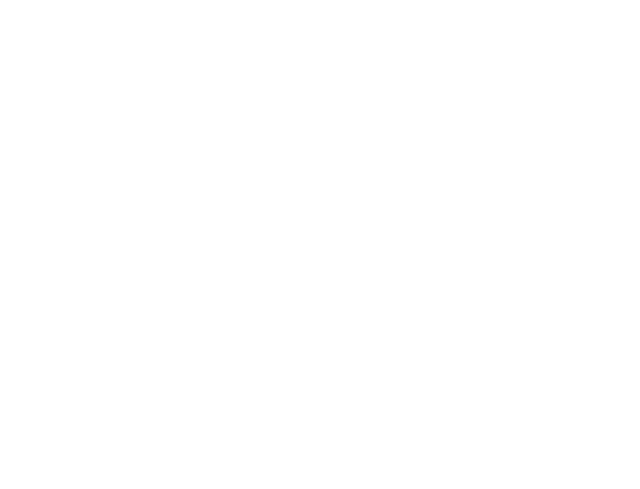
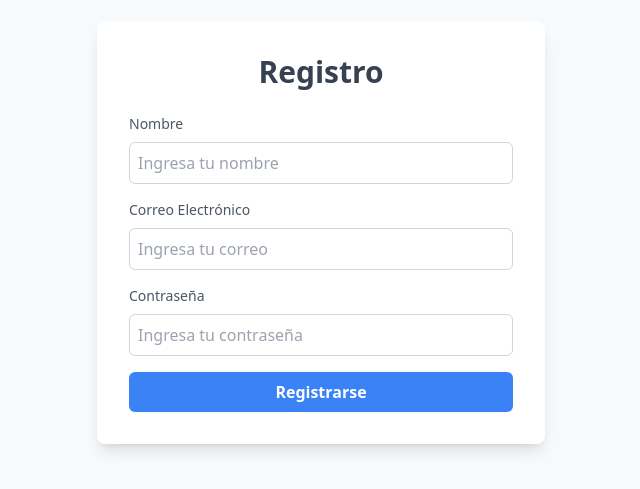
Before and after one commit to jose-marin-garcia/BDA_CTRL2, a Nuxt app in the folder FrontendCtrl2/: page /register in a window 1280 px wide. Before the commit this address had no page. Shown: the part 167-656 px from the top of the page, without its empty margins (319-959 px from the left). Built offline with nearby package versions, Linux system fonts and the light colour scheme.

Commit message:
Las paginas pare register y login
La base aun hay que definir si vamos a pedir nombre igual y tambien hay que hacer los metodos de API RESTful pero por el momento es para ir estructurando el front end

```diff
--- /dev/null
+++ b/FrontendCtrl2/assets/css/tailwind.css
@@ -0,0 +1,4 @@
+/* assets/css/tailwind.css */
+@tailwind base;
+@tailwind components;
+@tailwind utilities;
--- a/FrontendCtrl2/nuxt.config.js
+++ b/FrontendCtrl2/nuxt.config.js
@@ -1,51 +1,52 @@
 export default {
-  css: ["@/assets/css/tailwind.css"],
-  // Disable server-side rendering: https://go.nuxtjs.dev/ssr-mode
+  // Desactivar renderizado del lado del servidor (SSR)
   ssr: false,
 
-  // Target: https://go.nuxtjs.dev/config-target
+  // Objetivo de despliegue (estático en este caso)
   target: 'static',
 
-  // Global page headers: https://go.nuxtjs.dev/config-head
+  // Configuración de la cabecera HTML
   head: {
     title: 'FrontendCtrl2',
     htmlAttrs: {
-      lang: 'en'
+      lang: 'en',
     },
     meta: [
       { charset: 'utf-8' },
       { name: 'viewport', content: 'width=device-width, initial-scale=1' },
       { hid: 'description', name: 'description', content: '' },
-      { name: 'format-detection', content: 'telephone=no' }
+      { name: 'format-detection', content: 'telephone=no' },
     ],
-    link: [
-      { rel: 'icon', type: 'image/x-icon', href: '/favicon.ico' }
-    ]
+    link: [{ rel: 'icon', type: 'image/x-icon', href: '/favicon.ico' }],
   },
 
-  // Global CSS: https://go.nuxtjs.dev/config-css
+  // Ruta global de CSS
   css: [
+    '@/assets/css/tailwind.css', // Ruta al archivo tailwind.css donde importas las directivas @tailwind
   ],
 
-  // Plugins to run before rendering page: https://go.nuxtjs.dev/config-plugins
-  plugins: [
+  // Plugins para ejecutar antes de renderizar la página
+  plugins: [],
+
+  // Importación automática de componentes
+  components: true,
+
+  // Módulos para el desarrollo y construcción (recomendado)
+  buildModules: [
+    // Agregar TailwindCSS como módulo de construcción
+    '@nuxt/postcss8',
   ],
 
-  // Auto import components: https://go.nuxtjs.dev/config-components
-  components: true,
+  // Módulos adicionales
+  modules: [],
 
-  // Modules for dev and build (recommended): https://go.nuxtjs.dev/config-modules
-  buildModules: [
-  ],
-
-  // Modules: https://go.nuxtjs.dev/config-modules
-  modules: [
-  ],
-
-  // Build Configuration: https://go.nuxtjs.dev/config-build
+  // Configuración de construcción
   build: {
-  }
-
-
-
-}
+    postcss: {
+      plugins: {
+        tailwindcss: {},
+        autoprefixer: {},
+      },
+    },
+  },
+};
--- /dev/null
+++ b/FrontendCtrl2/pages/login.vue
@@ -0,0 +1,60 @@
+<template>
+    <div class="login-page flex justify-center items-center min-h-screen bg-gray-100">
+      <div class="bg-white p-8 rounded-lg shadow-lg w-full max-w-md">
+        <h1 class="text-3xl font-bold text-center text-gray-700 mb-6">Login</h1>
+        <form @submit.prevent="login" class="space-y-4">
+          <div>
+            <label for="email" class="block text-sm font-medium text-gray-600">Correo Electrónico</label>
+            <input
+              id="email"
+              v-model="email"
+              type="email"
+              required
+              class="mt-2 p-2 w-full border border-gray-300 rounded-md focus:outline-none focus:ring-2 focus:ring-blue-500"
+              placeholder="Ingresa tu correo"
+            />
+          </div>
+          <div>
+            <label for="password" class="block text-sm font-medium text-gray-600">Contraseña</label>
+            <input
+              id="password"
+              v-model="password"
+              type="password"
+              required
+              class="mt-2 p-2 w-full border border-gray-300 rounded-md focus:outline-none focus:ring-2 focus:ring-blue-500"
+              placeholder="Ingresa tu contraseña"
+            />
+          </div>
+          <button
+            type="submit"
+            class="w-full py-2 mt-4 bg-blue-500 text-white font-semibold rounded-md hover:bg-blue-600 focus:outline-none focus:ring-2 focus:ring-blue-500"
+          >
+            Login
+          </button>
+        </form>
+      </div>
+    </div>
+  </template>
+
+  <script>
+  export default {
+    data() {
+      return {
+        email: '',
+        password: '',
+      };
+    },
+    methods: {
+      register() {
+        // Aquí puedes agregar la lógica para el registro (ej. validación o llamada API)
+        console.log("Logeado:", {email: this.email, password: this.password });
+      },
+    },
+  };
+  </script>
+
+<style scoped>
+  .login-page {
+    background-color: #f7fafc;
+  }
+</style>
--- /dev/null
+++ b/FrontendCtrl2/pages/register.vue
@@ -0,0 +1,96 @@
+<template>
+  <div class="register-page flex justify-center items-center min-h-screen bg-gray-100">
+    <div class="bg-white p-8 rounded-lg shadow-lg w-full max-w-md">
+      <h1 class="text-3xl font-bold text-center text-gray-700 mb-6">Registro</h1>
+      <form @submit.prevent="register" class="space-y-4">
+        <div>
+          <label for="name" class="block text-sm font-medium text-gray-600">Nombre</label>
+          <input
+            id="name"
+            v-model="name"
+            type="text"
+            required
+            class="mt-2 p-2 w-full border border-gray-300 rounded-md focus:outline-none focus:ring-2 focus:ring-blue-500"
+            placeholder="Ingresa tu nombre"
+          />
+        </div>
+        <div>
+          <label for="email" class="block text-sm font-medium text-gray-600">Correo Electrónico</label>
+          <input
+            id="email"
+            v-model="email"
+            type="email"
+            required
+            class="mt-2 p-2 w-full border border-gray-300 rounded-md focus:outline-none focus:ring-2 focus:ring-blue-500"
+            placeholder="Ingresa tu correo"
+          />
+        </div>
+        <div>
+          <label for="password" class="block text-sm font-medium text-gray-600">Contraseña</label>
+          <input
+            id="password"
+            v-model="password"
+            type="password"
+            required
+            class="mt-2 p-2 w-full border border-gray-300 rounded-md focus:outline-none focus:ring-2 focus:ring-blue-500"
+            placeholder="Ingresa tu contraseña"
+          />
+        </div>
+        <button
+          type="submit"
+          class="w-full py-2 mt-4 bg-blue-500 text-white font-semibold rounded-md hover:bg-blue-600 focus:outline-none focus:ring-2 focus:ring-blue-500"
+        >
+          Registrarse
+        </button>
+      </form>
+    </div>
+  </div>
+</template>
+
+<script>
+export default {
+  data() {
+    return {
+      name: '',
+      email: '',
+      password: '',
+    };
+  },
+  methods: {
+    register() {
+      // Aquí puedes agregar la lógica para el registro (ej. validación o llamada API)
+      console.log("Registrado:", { name: this.name, email: this.email, password: this.password });
+    },
+  },
+};
+</script>
+
+<style scoped>
+.register-page {
+  background-color: #f7fafc;
+}
+</style>
+
+
+<script>
+  export default {
+    data() {
+      return {
+        name: '',
+        email: '',
+        password: '',
+        confirmPassword: '',
+      };
+    },
+    methods: {
+      submitForm() {
+        if (this.password !== this.confirmPassword) {
+          alert('Las contraseñas no coinciden');
+          return;
+        }
+        // Procesa el registro aquí (por ejemplo, enviar los datos a una API)
+        alert(`Registrado exitosamente con el correo ${this.email}`);
+      },
+    },
+  };
+</script>
```
